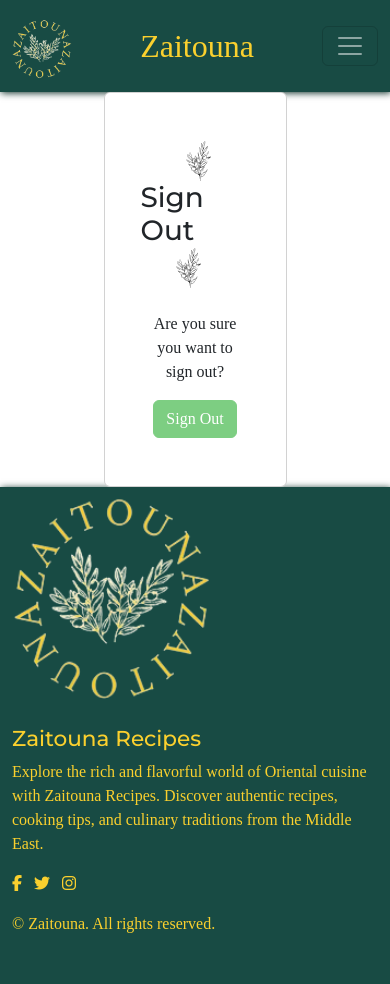
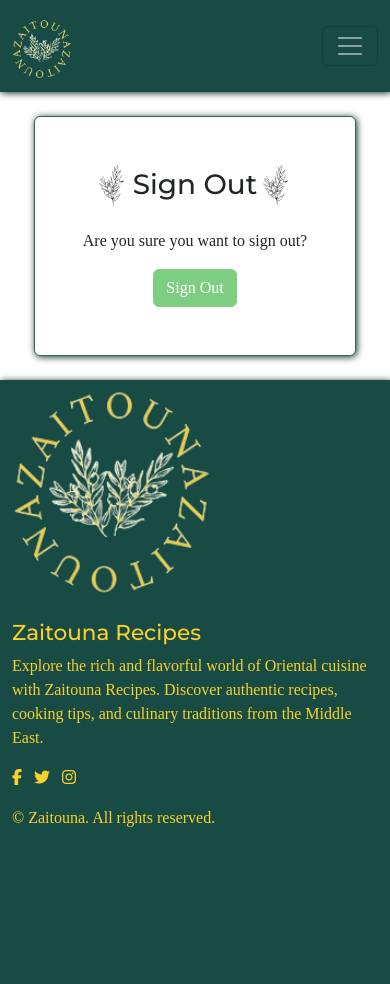
Before and after one commit to raneem-yad/project-portfolio-4, a Django app: template templates/allauth/account/logout.html in a window 390 px wide. After the commit the page ends 827 px from the top, so only its background shows below. Run offline with Django 3.2, Linux system fonts and the light colour scheme; the template is opened without the code that fills it: most values are stand-ins (such as "Sample title", 1, 10 or a date in 2020); some libraries are stand-ins or nearby versions; some web fonts are replaced.

Commit message:
fix responsive issue in header, login, signin, signup

```diff
--- a/static/css/base.css
+++ b/static/css/base.css
@@ -113,8 +113,16 @@
 }
 
 /* Form */
+.card{
+    border: var(--accent-border);
+    box-shadow: var(--small-box-shadow);
+}
+
 .form-title h1 {
+
     display: contents;
+
+
 }
 
 .form-title {
--- a/templates/allauth/account/login.html
+++ b/templates/allauth/account/login.html
@@ -6,7 +6,7 @@
 {% endblock title %}
 
 {% block content%}
-<div class="container m-5">
+<div class="container py-5">
     <div class="card">
         <div class="row g-0  justify-content-center">
             <div class="col-md-7 p-4">
--- a/templates/allauth/account/logout.html
+++ b/templates/allauth/account/logout.html
@@ -5,8 +5,8 @@
     {% trans "Sign Out" %}
 {% endblock head_title %}
 {% block content %}
-    <div class="container d-flex flex-column align-items-center justify-content-center ">
-        <div class="col-6 mx-auto my-auto">
+    <div class="container d-flex flex-column align-items-center justify-content-center py-4">
+        <div class="col col-sm-6 mx-auto my-auto">
             <div class="card justify-content-center p-5">
                 <div class="row form-title justify-content-center">
                     <h1>{% trans "Sign Out" %}</h1>
--- a/templates/allauth/account/signup.html
+++ b/templates/allauth/account/signup.html
@@ -1,11 +1,12 @@
 {% extends "base.html" %}
 {% load allauth i18n %}
+{% load crispy_forms_tags %}
 {% block title %}
     {% trans "Signup" %}
 {% endblock title %}
 
 {% block content%}
-<div class="container m-5">
+<div class="container py-5">
     <div class="card">
         <div class="row g-0  justify-content-center">
             <div class="col-md-7 p-4">
--- a/templates/includes/header.html
+++ b/templates/includes/header.html
@@ -6,12 +6,13 @@
       <a class="navbar-brand" href="{% url 'home' %}">
         <img src="{% static 'images/logo.png' %}" alt="Logo"  class="d-inline-block align-text-top logo">
       </a>
-      <span class="navbar-brand nav-link">Zaitouna</span>
+
       <button class="navbar-toggler" type="button" data-bs-toggle="collapse" data-bs-target="#navbarSupportedContent" aria-controls="navbarSupportedContent" aria-expanded="false" aria-label="Toggle navigation">
         <span class="navbar-toggler-icon"></span>
       </button>
 
       <div class="collapse navbar-collapse" id="navbarSupportedContent">
+        <span class="navbar-brand nav-link me-auto">Zaitouna</span>
         <ul class="navbar-nav  ms-auto mb-2 mb-lg-0 navbar-nav-scroll">
           <li class="nav-item">
             <a class="nav-link {% if url_name == 'home' %}active{% endif %}" aria-current="page" href="{% url 'home' %}">Home</a>
```
